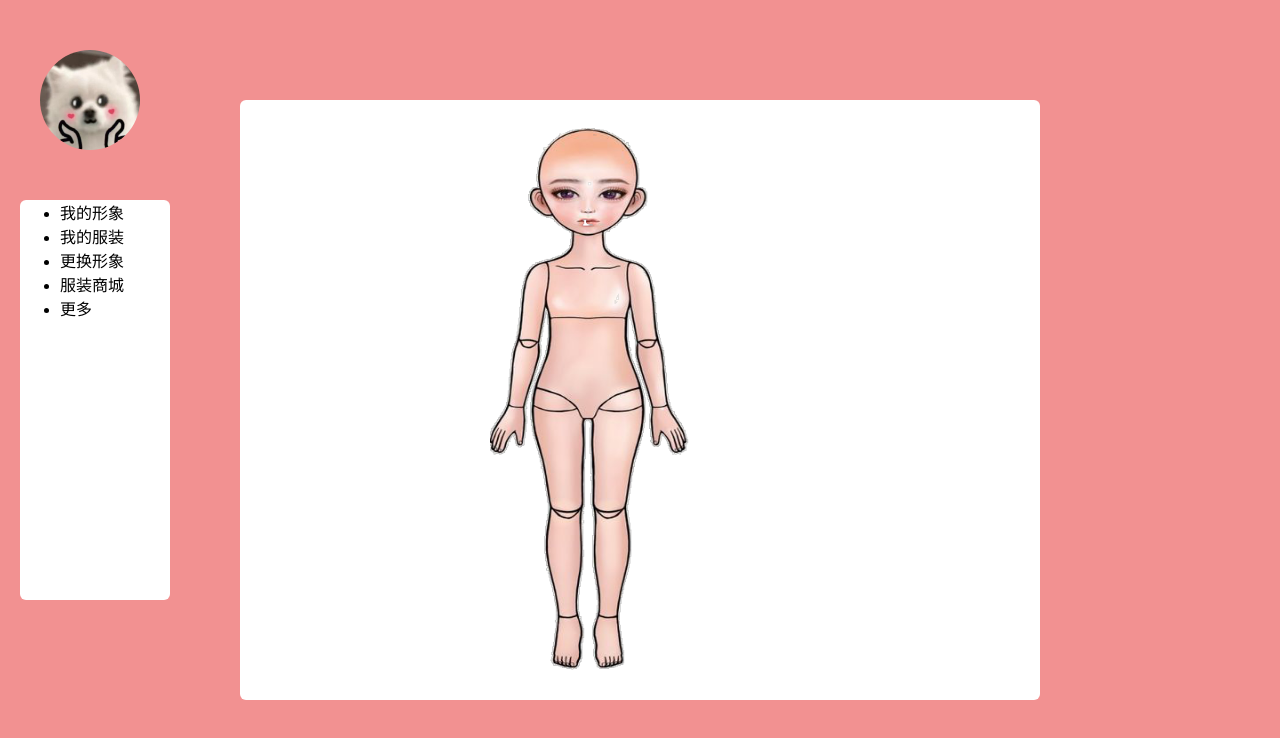
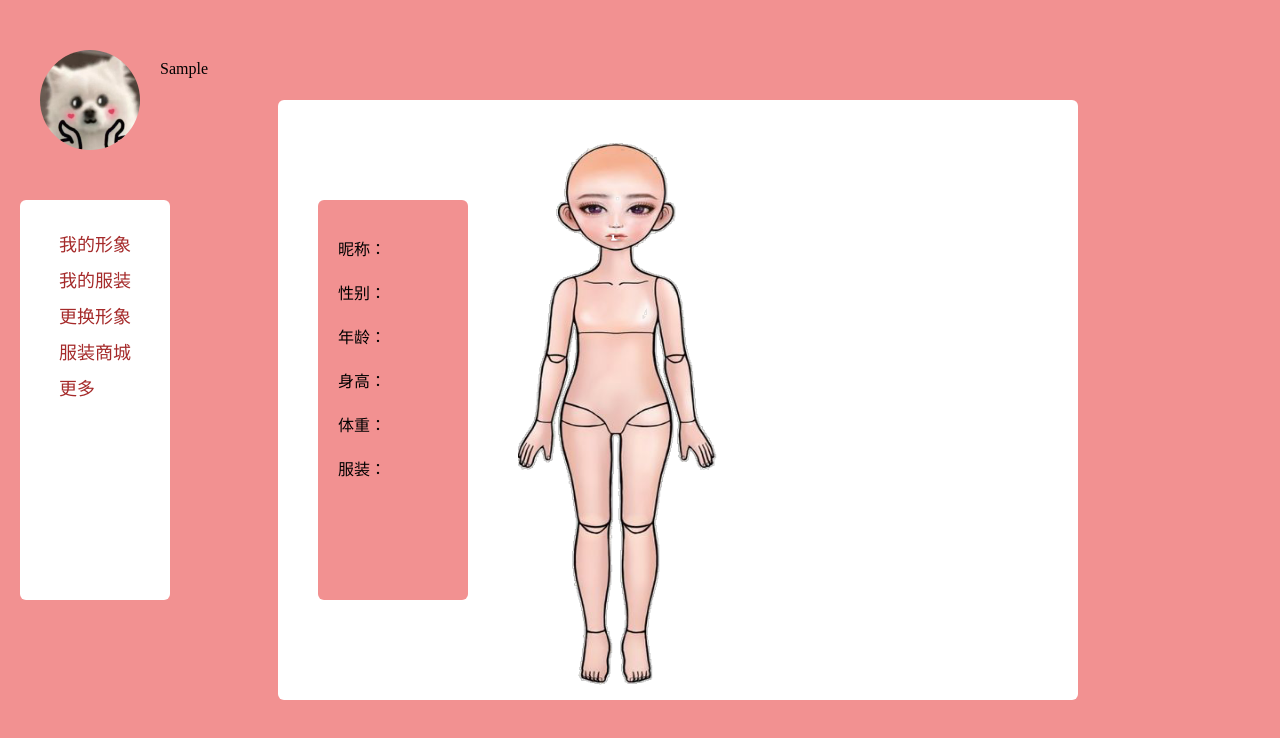
Before and after one commit to Mihray/vuerouter, a Vue app: page / in a window 1280 px wide. Both pictures are taken after typing "Sample", "Sample123" into the empty fields and a click on the button "登录". Shown: the top 738 px of the page. Built offline with nearby package versions, Linux system fonts and the light colour scheme.

Commit message:
功能添加

```diff
--- a/src/App.vue
+++ b/src/App.vue
@@ -1,7 +1,7 @@
 <template>
-  <HomeVue  v-if="page==='HomeVue'"></HomeVue>
-  <LoginVue v-if="page==='LoginVue'" @see-world="changePage"></LoginVue>
-
+  <HomeVue :userName="userName"  v-if="page==='HomeVue'"></HomeVue>
+  <LoginVue v-if="page==='LoginVue'" @see-world="changePage" @username="changeName"></LoginVue>
+  <!-- <HeadPortrait></HeadPortrait> -->
   <!-- <ul>
    <router-link to='/LoginVue' ><a href="/LoginVue">LoginVue</a></router-link>
    <router-link to='/HomeVue' ><a href="/HomeVue">HomeVue</a></router-link>
@@ -19,12 +19,16 @@ export default {
   name: 'App',
   data(){
     return {
-      page:'LoginVue'
+      page:'LoginVue',
+      userName:'',
     }
   },
   methods:{
     changePage(param){
       this.page=param;
+    },
+    changeName(param1){
+      this.userName=param1;
     }
   },
   components: {
--- a/src/components/CenterVue.vue
+++ b/src/components/CenterVue.vue
@@ -1,13 +1,15 @@
 <template>
     <div id="center" class="center">
+        <DataCard></DataCard>
         <HumanBody></HumanBody>
     </div>
 </template>
 <script>
 import HumanBody from './HumanBody.vue';
+import DataCard from './DataCard.vue';
 
 export default {
-    components: { HumanBody }
+    components: { HumanBody, DataCard }
 }
 </script>
 <style scoped>
@@ -17,5 +19,6 @@ export default {
     height: 600px;
     margin-top: 100px;
     border-radius:6px 6px 6px 6px;
+    display: flex;
 }
 </style>
--- /dev/null
+++ b/src/components/DataCard.vue
@@ -0,0 +1,38 @@
+<template>
+    <div class="datacard">
+        <ul>
+            <li>昵称：</li>
+            <li>性别：</li>
+            <li>年龄：</li>
+            <li>身高：</li>
+            <li>体重：</li>
+            <li>服装：</li>
+        </ul>
+    </div>
+</template>
+<script>
+export default {
+
+}
+</script>
+<style scoped>
+.datacard{
+    width:150px;
+    height:400px;
+    margin-left:40px;
+    margin-top:100px;
+    background:#f29191;
+    border-radius:6px;
+    display:flex;
+}
+.datacard ul{
+    list-style: none;
+    padding: 0;
+    margin-left:20px;
+}
+.datacard ul li{
+    font-weight:200;
+    font-size:16px;
+    margin-top: 20px;
+}
+</style>
--- a/src/components/HeadPortrait.vue
+++ b/src/components/HeadPortrait.vue
@@ -1,15 +1,28 @@
 <template>
-    <div id="headimg" class="headimg" @focus="headimg">
+    <div style="display:flex;">
+        <div id="headimg" class="headimg" @focus="headimg">
         <!-- <img src="../assets/头像.jpg" style="width:100px;height:100px;"> -->
+        </div>
+        <span>{{userName}}</span>
     </div>
 </template>
 <script>
+// import eventBus from '@/router/EventBus';
 export default {
     data(){
+        return{
 
+        }
     },
     methods:{
-
+        // receiveuserName(){
+        //     eventBus.$on('pushuserName',(HuserName)=>{
+        //         this.userName=HuserName;
+        //     })
+        // }
+    },
+    props:{
+        userName:String,
     }
 }
 </script>
@@ -17,11 +30,14 @@ export default {
 .headimg{
     width:100px;
     height:100px;
-    margin:50px 0 50px 40px;
+    margin:50px 20px 50px 40px;
     border-radius:50%;
     background:url(../assets/头像.jpg);
     /* backgrond自适应 */
     -moz-background-size:100% 100%;
     background-size:100% 100%;
 }
+span{
+    margin-top:60px;
+}
 </style>
--- a/src/components/HomeVue.vue
+++ b/src/components/HomeVue.vue
@@ -1,7 +1,7 @@
 <template>
     <div class="home">
         <div>
-            <HeadPortrait></HeadPortrait>
+            <HeadPortrait :userName="userName"></HeadPortrait>
             <SideBar></SideBar>
         </div>
         <Center-Vue class="Center_Vue"></Center-Vue>
@@ -18,6 +18,9 @@ export default {
         HeadPortrait,
         SideBar,
         CenterVue,
+    },
+    props:{
+        userName:String,
     }
 }
 </script>
--- a/src/components/HumanBody.vue
+++ b/src/components/HumanBody.vue
@@ -22,7 +22,7 @@ export default {
 .humanbody{
     width:200px;
     height:550px;
-    margin-left: 250px;
-    margin-top: 25px;
+    margin-left: 50px;
+    margin-top: 40px;
 }
 </style>
--- a/src/components/LoginVue.vue
+++ b/src/components/LoginVue.vue
@@ -9,7 +9,7 @@
                     <label prop="userName">
                         <span style="color:brown">*</span>用户名
                     </label>
-                    <input type="username" v-model="userName" placeholder="请输入用户名"
+                    <input type="username" v-model="userName" @change="$emit('username',userName)" placeholder="请输入用户名"
                     @blur="verification_username">
                     <label class="warn_name" v-show="show">长度在4-10位字符之间</label>
             </div>
@@ -29,6 +29,8 @@
     </div>
 </template>
 <script>
+// import eventBus from '@/router/EventBus';
+
 export default {
     data(){
         return{
@@ -73,7 +75,10 @@ export default {
             // window.open("https://www.baidu.com")
             // window.open("./components/HomeVue.vue")
             // this.$router.push('/')
-        }
+        },
+        // pushuserName(){
+            // eventBus.$emit('pushuserName',this.userName)
+        // }
     }
 }
 </script>
--- a/src/components/SideBar.vue
+++ b/src/components/SideBar.vue
@@ -1,7 +1,7 @@
 <template>
     <div id="sidebar" class="sidebar">
         <ul>
-            <li>我的形象</li>
+            <li @click="liClick">我的形象</li>
             <li>我的服装</li>
             <li>更换形象</li>
             <li>服装商城</li>
@@ -12,7 +12,16 @@
 </template>
 <script>
 export default {
+    data(){
+        return {
 
+        }
+    },
+    methods:{
+        liClick: function(){
+
+        }
+    }
 }
 </script>
 <style scoped>
@@ -22,5 +31,21 @@ export default {
     margin-left:20px;
     background:white;
     border-radius:6px;
+    display:flex;
+}
+.sidebar ul{
+    margin: 20px auto;
+    list-style: none;
+    padding-left: 0;
+}
+.sidebar ul li{
+    font-size: 18px;
+    margin-top:10px;
+    font-weight: 200;
+    color:brown;
+}
+.sidebar ul li:hover {
+    color: red;
+    cursor:pointer;
 }
 </style>
--- /dev/null
+++ b/src/router/EventBus.js
@@ -0,0 +1,2 @@
+import Vue from 'vue'
+export default new Vue();
--- a/src/router/VueRouter.js
+++ b/src/router/VueRouter.js
@@ -5,7 +5,7 @@ import LoginVue from '../components/LoginVue'
 
 import Vue from 'vue'
 import VueRouter from 'vue-router'
-Vue.use(VueRouter)
+Vue.use(VueRuseouter)
 
 
 const routes=[
--- a/vue.config.js
+++ b/vue.config.js
@@ -1,4 +1,5 @@
 const { defineConfig } = require('@vue/cli-service')
 module.exports = defineConfig({
-  transpileDependencies: true
+  transpileDependencies: true,
+  lintOnSave: false,
 })
```
